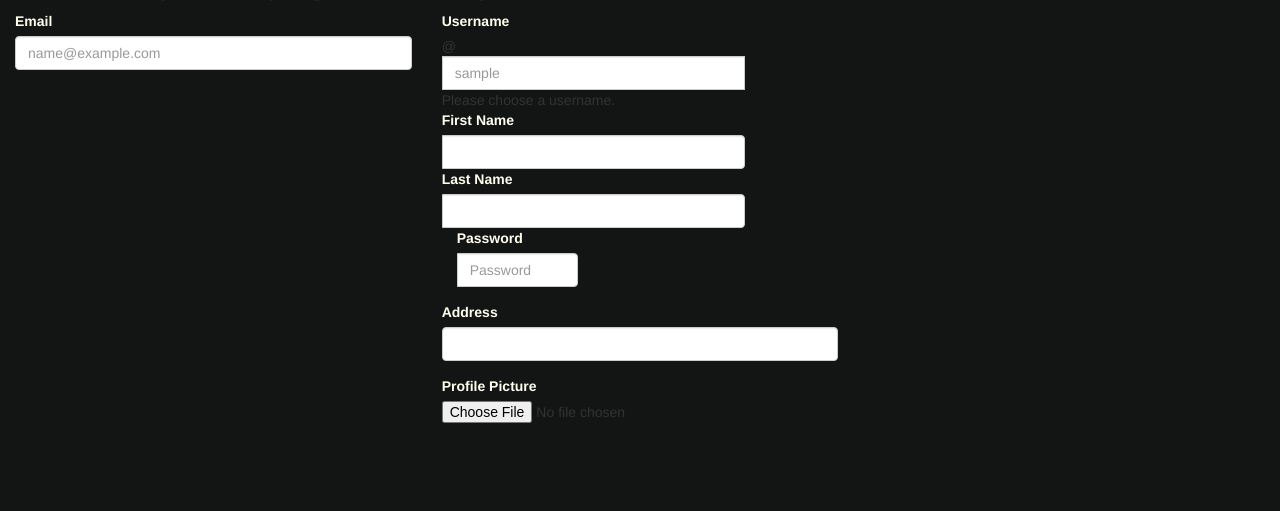
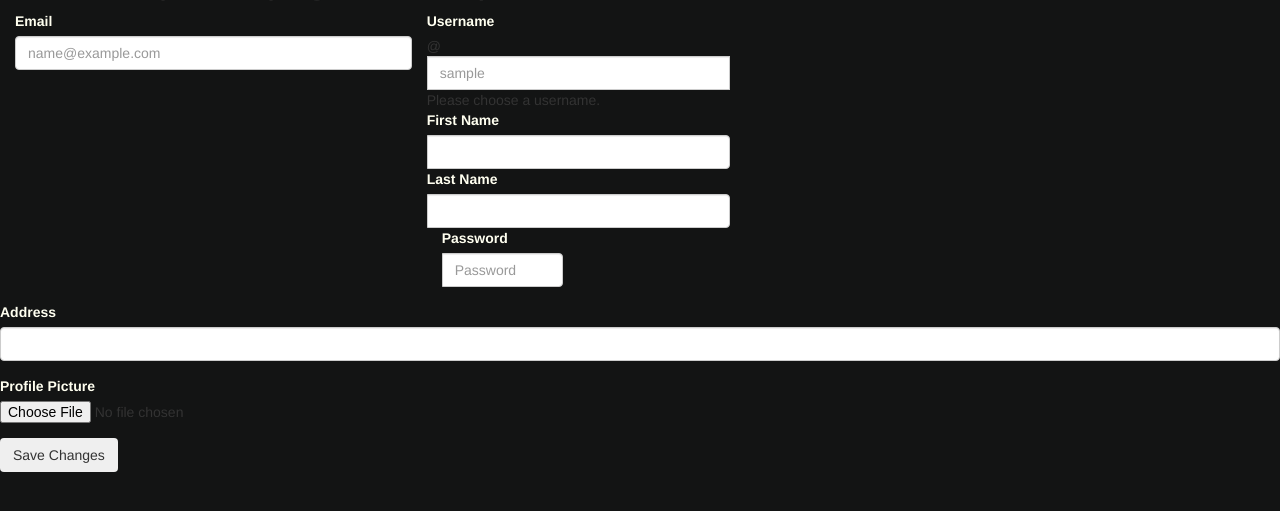
Before and after one commit to ananonad/Wayfarer, a Django app: page /profile/ in a window 1280 px wide. Shown: the part 59-570 px from the top of the page. Run offline with Django 4.2, Linux system fonts and the light colour scheme; the visitor is signed in with stand-in values (Sample User, id 1); some libraries are stand-ins or nearby versions.

Commit message:
edit profile form

```diff
--- a/main_app/templates/profile.html
+++ b/main_app/templates/profile.html
@@ -6,12 +6,12 @@
         <h1>This is the profile page for {{user.username}}</h1>
     </div>
     <form>
-        <div class="form-row">
+        <div class="form-group">
             <div class="col-md-4 mb-3">
             <label for="inputEmail4">Email</label>
             <input type="email" class="form-control" placeholder="{{user.email}}">
             </div>
-            <div class="col-md-4 mb-3">
+            <div class="form-group">
                 <label for="validationCustomUsername">Username</label>
                 <div class="input-group">
                     <div class="input-group-prepend">
@@ -41,6 +41,7 @@
         <div class="form-group">
             <label for="exampleFormControlFile1">Profile Picture</label>
             <input type="file" class="form-control-file" id="exampleFormControlFile1">
-            </div>
+        </div>
+        <button class="btn btn-outline-secondary" type="button">Save Changes</button>
         </form>
 {% endblock content %}
```
